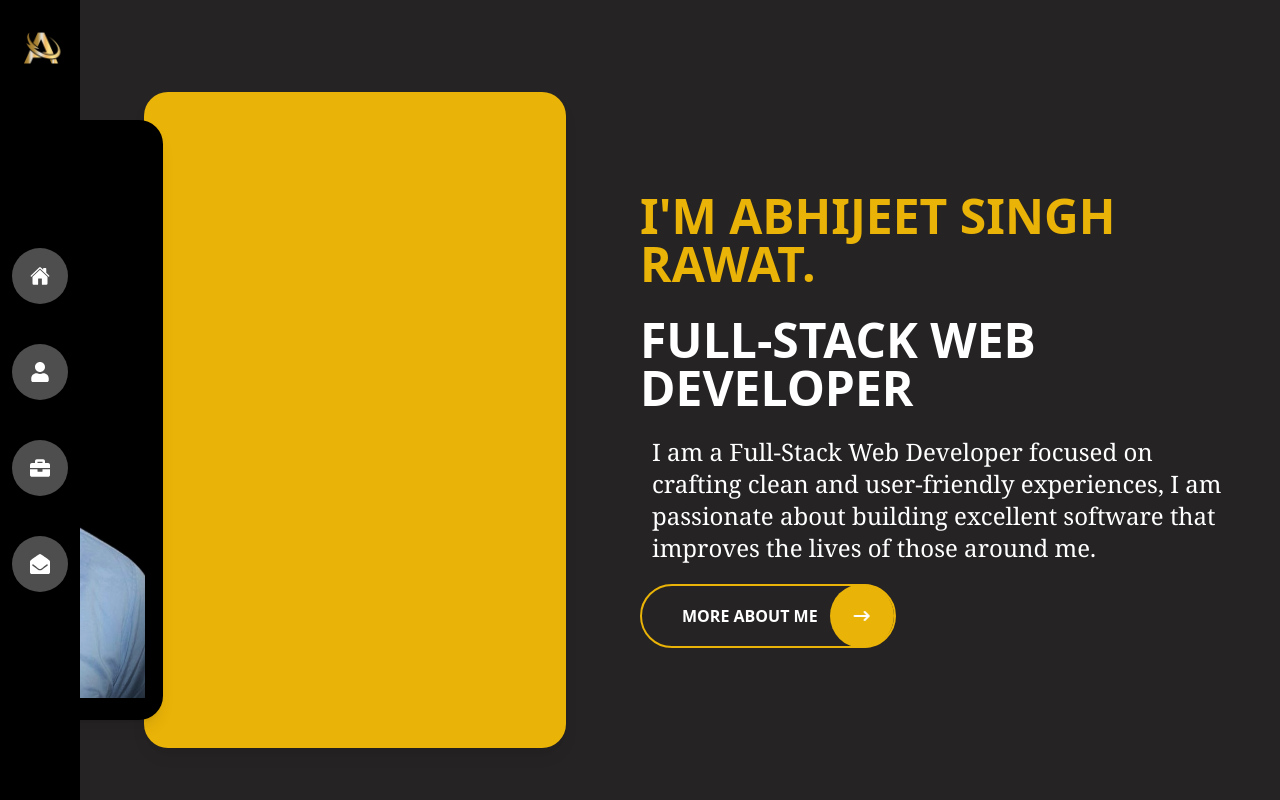
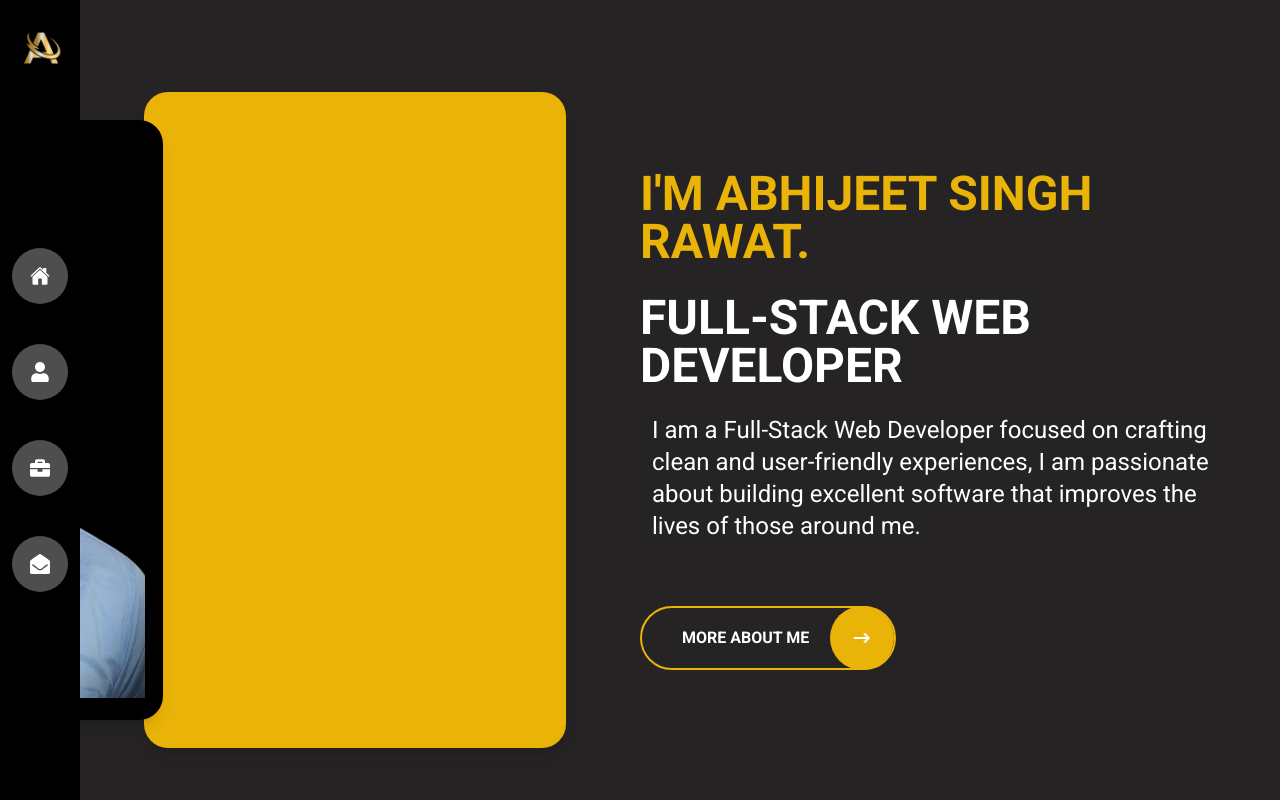
Before and after one commit to AbhijeetSRawat/My_Portfolio, a React (Vite) app: page / in a window 1280 px wide. Built offline with nearby package versions, Linux system fonts and the light colour scheme.

Commit message:
font changed

```diff
--- a/index.html
+++ b/index.html
@@ -4,7 +4,10 @@
     <meta charset="UTF-8" />
     <link rel="icon" type="image/svg+xml" href="./src/assets/portfolio logo.jpg" />
     <meta name="viewport" content="width=device-width, initial-scale=1.0" />
-    <title>Vite + React</title>
+    <title>Abhijeet Singh Rawat</title>
+    <link rel="preconnect" href="https://fonts.googleapis.com">
+    <link rel="preconnect" href="https://fonts.gstatic.com" crossorigin>
+    <link href="https://fonts.googleapis.com/css2?family=Roboto:wght@400;500;700&display=swap" rel="stylesheet">
   </head>
   <body>
     <div id="root"></div>
--- a/src/App.jsx
+++ b/src/App.jsx
@@ -9,7 +9,7 @@ import Contact from './pages/Contact'
 export default function App() {
   return (
 
-     <div className=' lg:flex w-[360px] lg:w-[100vw] min-h-[100vh] overflow-x-hidden '>
+     <div className='lg:flex w-[360px] lg:w-[100vw] min-h-[100vh] overflow-x-hidden '>
 
         <Navbar/>
 
--- a/src/index.css
+++ b/src/index.css
@@ -1,6 +1,11 @@
 @tailwind base;
 @tailwind components;
 @tailwind utilities;
+
+
+body {
+    font-family: 'Roboto', sans-serif;
+  }
 
 @keyframes slide {
     from { transform: translateX(-50%); }
--- a/src/pages/Dashboard.jsx
+++ b/src/pages/Dashboard.jsx
@@ -20,7 +20,7 @@ export default function Dashboard() {
             <div className='text-2xl font-bold my-2 lg:text-5xl lg:font-semibold lg:mb-5'>
               FULL-STACK WEB DEVELOPER
             </div>
-            <div className='text-center px-3 mt-1 mb-5 lg:text-2xl lg:mb-5 lg:text-start  font-serif'>
+            <div className='text-center px-3 mt-1 mb-5 lg:text-2xl lg:mb-16 lg:text-start  '>
               I am a Full-Stack Web Developer focused on crafting clean and user-friendly experiences, I am passionate about building excellent software that improves the lives of those around me.
             </div>
 
```
